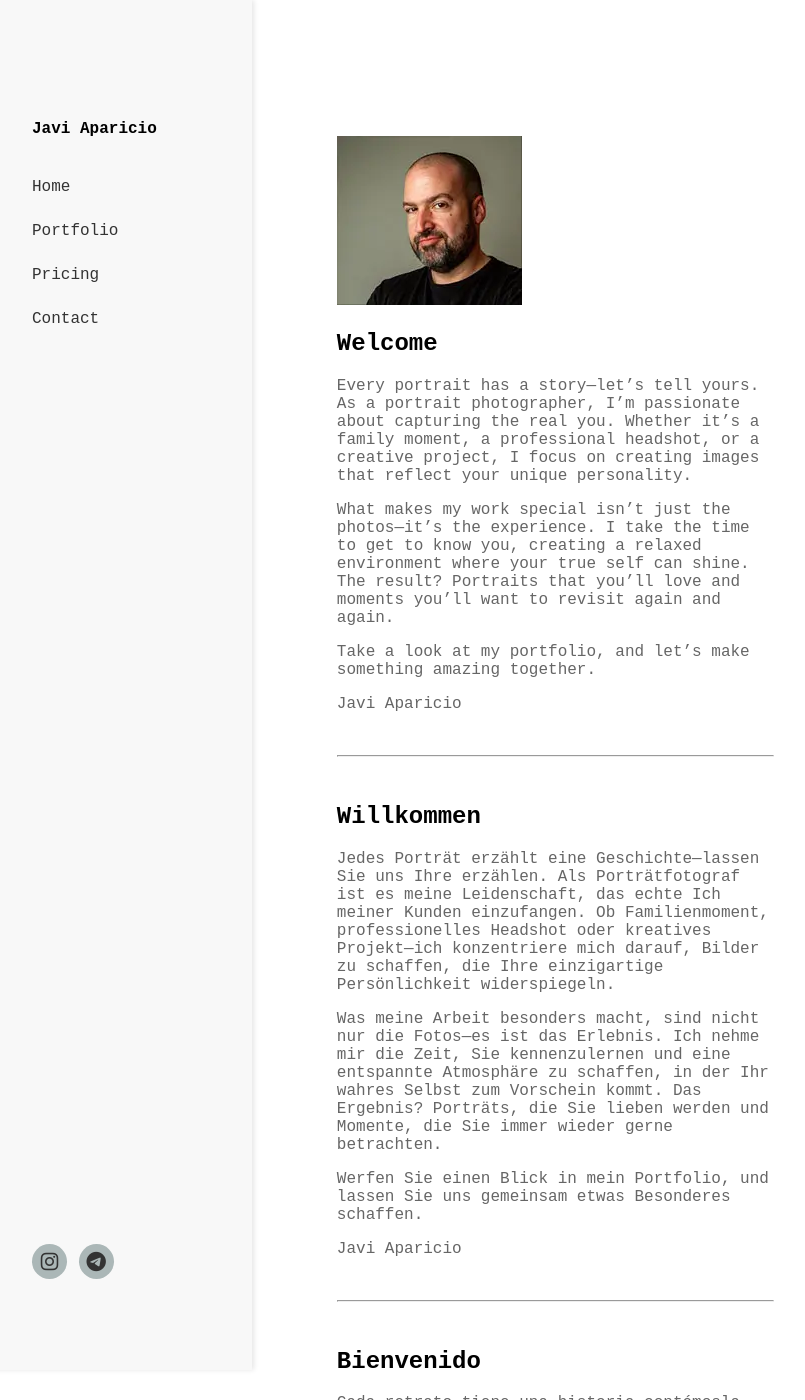
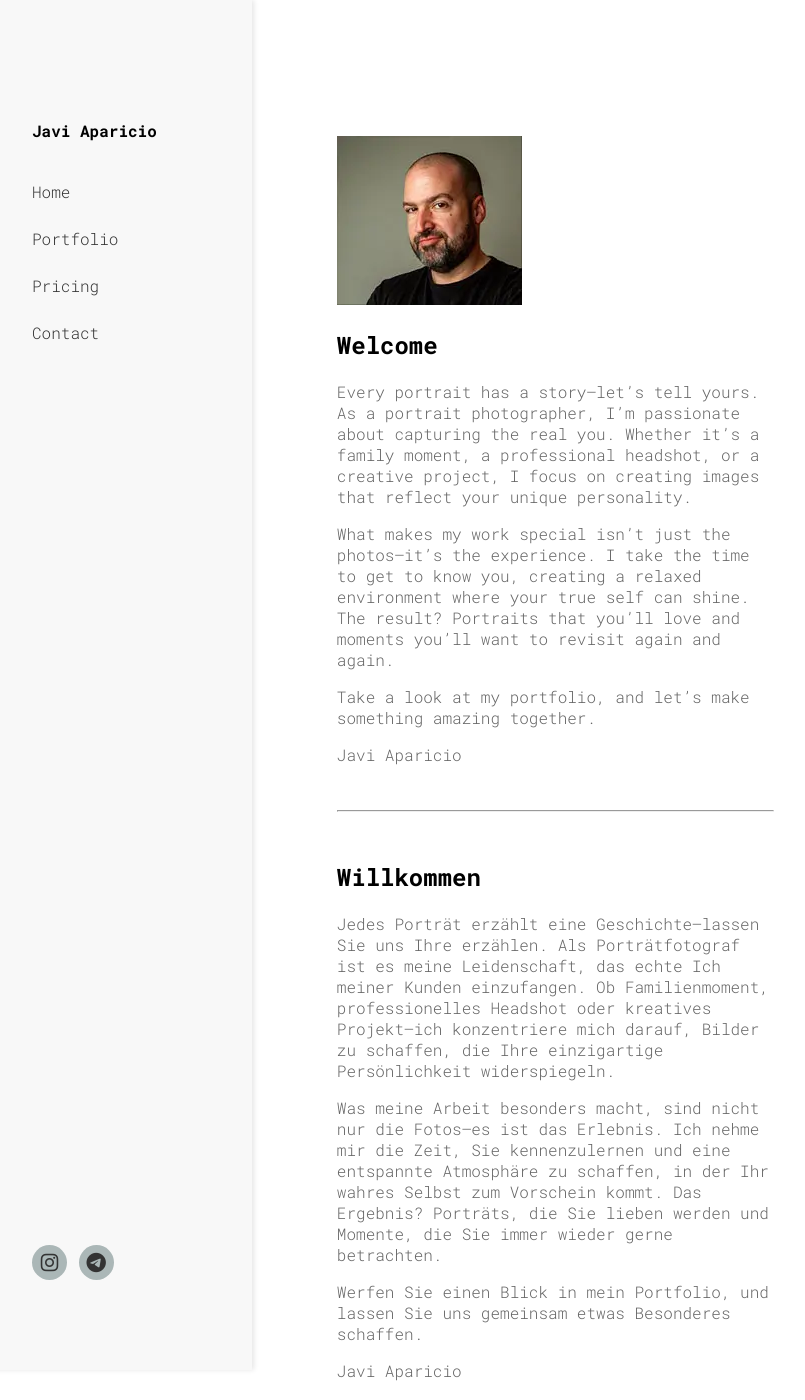
Before and after one commit to javiaparicio/javiaparicio.github.io, a Jekyll site: the page built from index.md, in a window 1280 px wide and 1400 px high. Shown: the whole window, without its empty margins (48-853 px from the left). Built offline with Jekyll 4.4.1, drawn with Linux system fonts in a browser that asks for light colours.

Commit message:
Changed fonts

```diff
--- a/_layouts/default.html
+++ b/_layouts/default.html
@@ -33,6 +33,12 @@
             href="https://cdnjs.cloudflare.com/ajax/libs/font-awesome/6.0.0/css/all.min.css"
         />
         <script src="{{ '/assets/js/script.js' | relative_url }}"></script>
+        <link rel="preconnect" href="https://fonts.googleapis.com" />
+        <link rel="preconnect" href="https://fonts.gstatic.com" crossorigin />
+        <link
+            href="https://fonts.googleapis.com/css2?family=Roboto+Mono:ital,wght@0,100..700;1,100..700&family=Roboto:ital,wght@0,100;0,300;0,400;0,500;0,700;0,900;1,100;1,300;1,400;1,500;1,700;1,900&display=swap"
+            rel="stylesheet"
+        />
         {% seo %}
     </head>
     <body>
--- a/_sass/_base.scss
+++ b/_sass/_base.scss
@@ -1,5 +1,7 @@
 body {
-    font-family: "Courier New";
+    font-family: "Roboto Mono", sans-serif;
+    font-weight: 300;
+    font-style: normal;
     margin: 0;
     padding: 0;
 }
@@ -74,7 +76,9 @@
         z-index: 1000;
         transition: transform 0.3s ease;
         transform: translateX(100%);
-        font-family: "Courier New";
+        font-family: "Roboto Mono", sans-serif;
+        font-weight: 300;
+        font-style: normal;
     }
 
     .mobile-menu.show {
@@ -101,7 +105,9 @@
 
     .mobile-menu ul li a {
         text-decoration: none;
-        font-family: "Courier New";
+        font-family: "Roboto Mono", sans-serif;
+        font-weight: 300;
+        font-style: normal;
         color: #333;
     }
 
--- a/_sass/_sidebar.scss
+++ b/_sass/_sidebar.scss
@@ -10,7 +10,9 @@
     display: flex;
     flex-direction: column;
     justify-content: space-between;
-    font-family: "Courier New";
+    font-family: "Roboto Mono", sans-serif;
+    font-weight: 300;
+    font-style: normal;
 }
 
 .sidebar ul {
@@ -31,6 +33,8 @@
 
 .sidebar ul li a {
     text-decoration: none;
-    font-family: "Courier New";
+    font-family: "Roboto Mono", sans-serif;
+    font-weight: 300;
+    font-style: normal;
     color: #333;
 }
```
